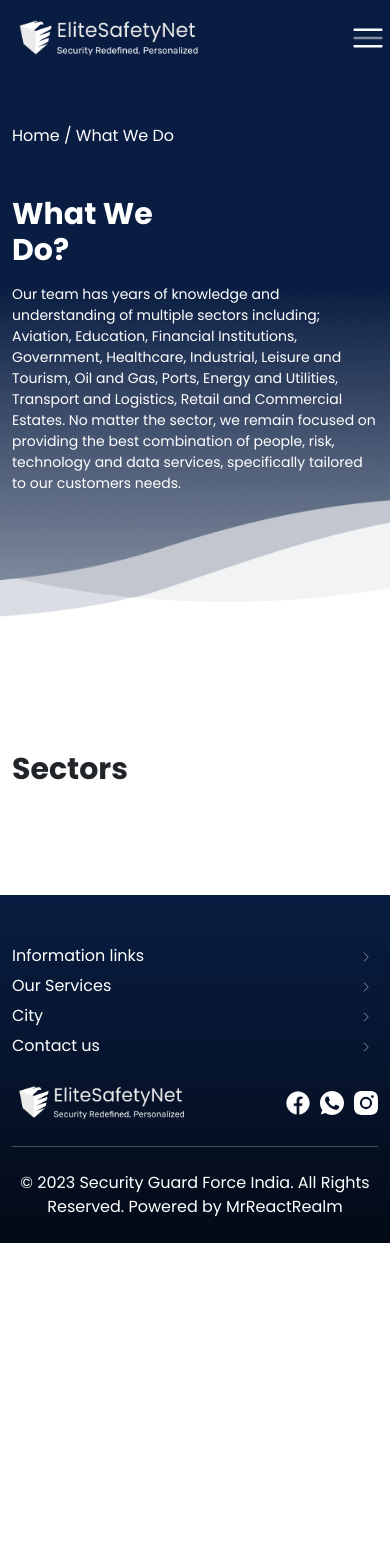
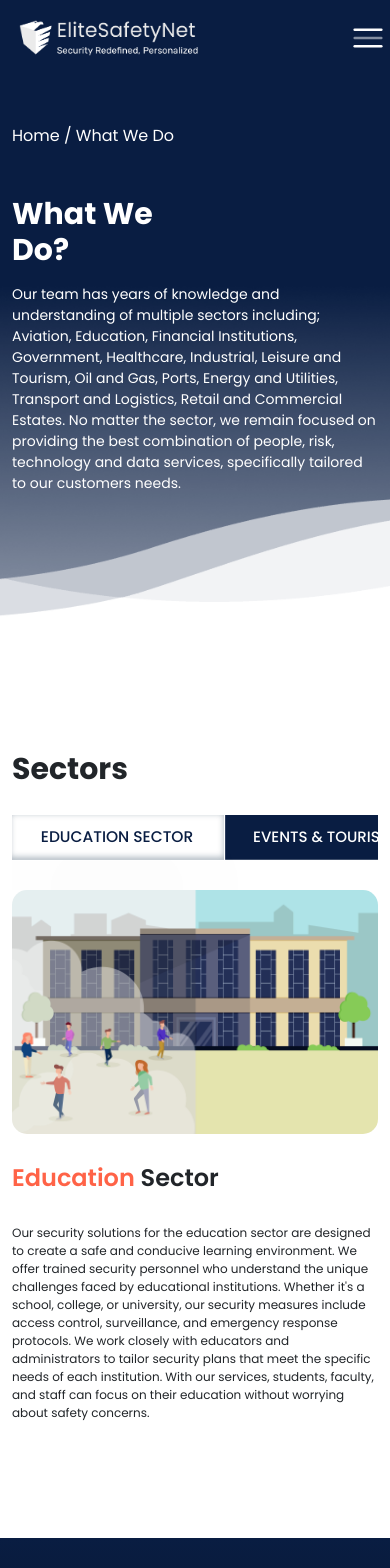
Before and after one commit to Chetan-2000/udf-security, a React (Vite) app: page /What_We_Do in a window 390 px wide. Shown: the top 1568 px of the page. Before the commit the page ends 1243 px from the top, so only its background shows below. Built offline with nearby package versions, Linux system fonts and the light colour scheme.

Commit message:
mobile sector tab click scroll

```diff
--- a/src/Components/Button/Button.css
+++ b/src/Components/Button/Button.css
@@ -104,6 +104,14 @@
     border-radius: 0;
 }
 
+@media screen and (max-width : 600px) {
+    .sector-tab {
+        padding: 10px 30px ;
+        font-weight: 500;
+        font-size: 15px;
+    }
+}
+
 .btn.sector-tab.active {
     background-color: #ffffff;
     color: #091D42;
--- a/src/Components/Cards/Cards.css
+++ b/src/Components/Cards/Cards.css
@@ -127,7 +127,7 @@
 
 
 /* sector card */
-/* .sector-data-card */
+
 .sector-image {
     position: relative;
     max-width: 400px;
@@ -148,3 +148,10 @@
 .sector-image img:hover {
     transform: scale(1.1);
 }
+
+@media screen and (max-width : 992px) {
+    .sector-data-card h3{
+        margin-top: 30px;
+        font-size: 24px;
+    }
+}
--- a/src/Components/Cards/SectorDataCard.jsx
+++ b/src/Components/Cards/SectorDataCard.jsx
@@ -18,11 +18,22 @@ const SectorDataCard = ({ Heading, Paragraph, SectorImage }) => {
                         </div>
                     </div>
                     <div className="col-lg-6 col-mg-12">
-                        <h3 className="fw-600">
-                            {firstWord}
-                            <br />
-                            {restOfHeading}
-                        </h3>
+
+                        <div className='d-lg-block d-none'>
+                            <h3 className="fw-600 text-start">
+                                {firstWord}
+                                <br />
+                                {restOfHeading}
+                            </h3>
+                        </div>
+
+                        <div className='d-md-block d-lg-none'>
+                            <h3 className="fw-600 text-start">
+                                {firstWord}
+                                {" "}
+                                {restOfHeading}
+                            </h3>
+                        </div>
                     </div>
                 </div>
                 <p className="ck-text-2 mt-4">{Paragraph}</p>
--- a/src/Containers/AboutUs/About.css
+++ b/src/Containers/AboutUs/About.css
@@ -62,6 +62,9 @@
 
 /* sector */
 .sector-tab-container {
+    display: flex !important;
+    overflow-x: auto !important;
+    white-space: nowrap !important;
     /* background-color: #091D42; */
 }
 
@@ -84,4 +87,13 @@
         padding-left: 0px;
         /* Adjust padding for tablets */
     }
+
+    .mobile-scroll-content {
+        margin-top: 20px;
+        display: flex !important;
+        flex-direction: row !important;
+        overflow-x: auto !important;
+        white-space: nowrap !important;
+        padding-bottom: 30px;
+    }
 }
--- a/src/Containers/AboutUs/WhatWeDo/Sectors.jsx
+++ b/src/Containers/AboutUs/WhatWeDo/Sectors.jsx
@@ -1,23 +1,33 @@
-import { useState } from "react"
+import { useRef, useState } from "react"
 import SectorTab from "../../../Components/Button/SectoreTab"
 import SectorData from "../../../assets/SectorData"
 import SectorDataCard from "../../../Components/Cards/SectorDataCard";
 
 const Sectors = () => {
     const [selectedSector, setSelectedSector] = useState(SectorData[0]); // Initialize with the first sector
+    const containerRef = useRef(null);
 
     const handleTabClick = (sectorItem) => {
         setSelectedSector(sectorItem);
+        const currentIndex = SectorData.findIndex((item) => item.heading === selectedSector.heading);
+        const newIndex = SectorData.findIndex((item) => item.heading === sectorItem.heading);
+
+        if (currentIndex !== newIndex) {
+            if (containerRef.current) {
+                const scrollAmount = (newIndex - currentIndex) * 300; // Adjust this value based on your desired scrolling behavior
+                containerRef.current.scrollLeft += scrollAmount;
+            }
+        }
     };
 
     return (
         <div className="ck-main-container-top bg-white d-flex align-items-center">
             <div className="container">
                 <h2>Sectors</h2>
-                <div className="d-md-block d-sm-none d-none mt-5 sector-container">
+
                 <div className="row">
                     <div className="col-lg-4 col-md-5 col-sm-12">
-                            <div className="d-flex flex-column sector-tab-container">
+                        <div className="d-flex flex-column mobile-scroll-content" ref={containerRef}>
                             {SectorData.map((sectorItem) => (
                                 <SectorTab
                                     key={sectorItem.heading}
@@ -28,13 +38,14 @@ const Sectors = () => {
                             ))}
                         </div>
                     </div>
+
                     <div className="col-lg-8 col-md-7 col-sm-12">
                         <div className="sector-data-card-container">
                             <SectorDataCard Heading={selectedSector.heading} Paragraph={selectedSector.paragraph} SectorImage={selectedSector.SectorImage} />
                         </div>
                     </div>
                 </div>
-                </div>
+
             </div>
         </div>
     )
```
Also changed, not shown: src/Components/Button/MobileSectorTab.jsx (added, +9 -0 lines). Lines whose indentation alone changed are shown as unchanged.
